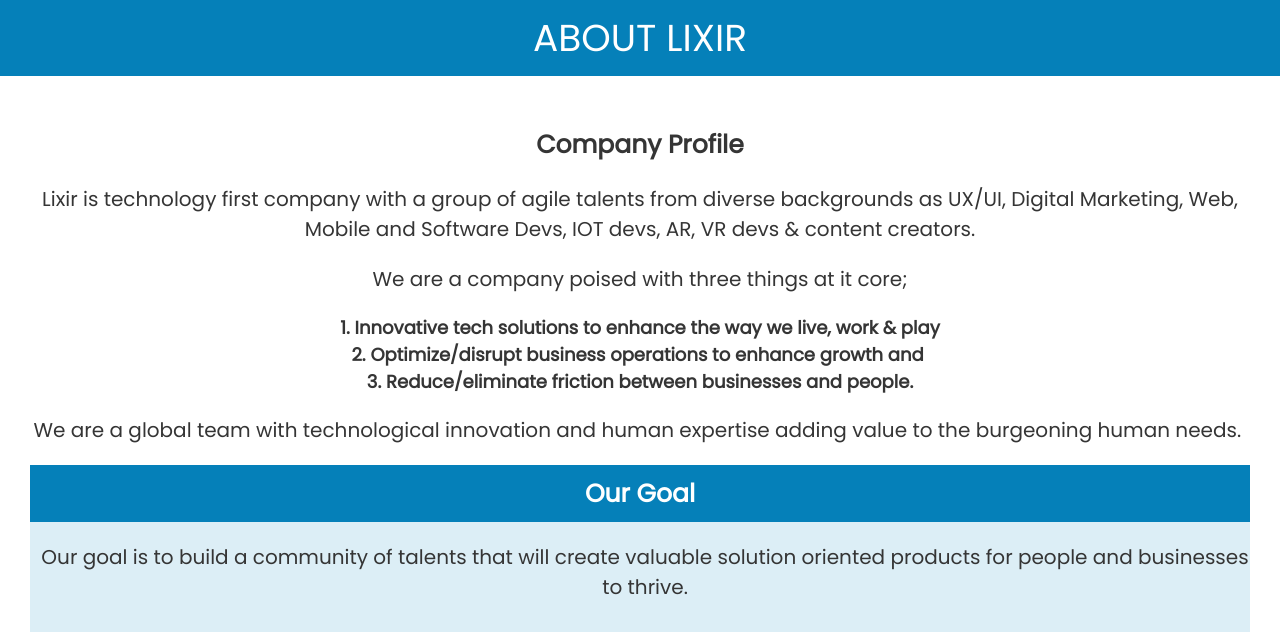
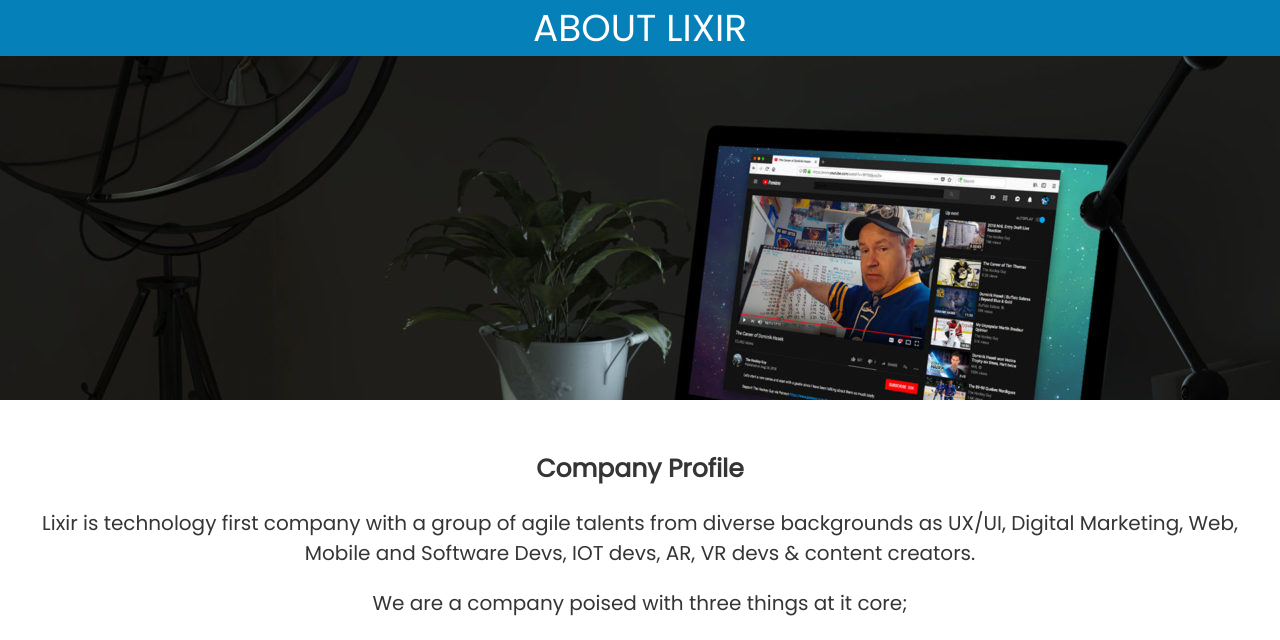
Before and after one commit to phiiileo/lit-page, a PHP site: page /about-us.php in a window 1280 px wide. Shown: the part 124-764 px from the top of the page. Run offline with PHP 8.4, Linux system fonts and the light colour scheme; style sheets or scripts are compiled from the project's sources; some libraries are stand-ins or nearby versions.

Commit message:
added banner to about page

```diff
--- a/css/about-us.css
+++ b/css/about-us.css
@@ -40,8 +40,13 @@ body .about {
   color: white;
   text-align: center;
   text-transform: uppercase;
-  padding: 10px 0;
   font-size: 25px;
+  height: 400px;
+  background-image: url("../images/banner2.jpg");
+}
+
+body .about h1 {
+  background: #0580b9;
 }
 
 body .profile {
--- a/css/sass/about-us.scss
+++ b/css/sass/about-us.scss
@@ -11,8 +11,14 @@ body {
     color: white;
     text-align: center;
     text-transform: uppercase;
-    padding: 10px 0;
-    font-size: 25px;
+      font-size: 25px;
+    height: 400px;
+    background-image: url("../images/banner2.jpg");
+
+    h1{
+      background: #0580b9;
+
+    }
   }
 
   .profile {
```
Also changed, not shown: 1 other file.
